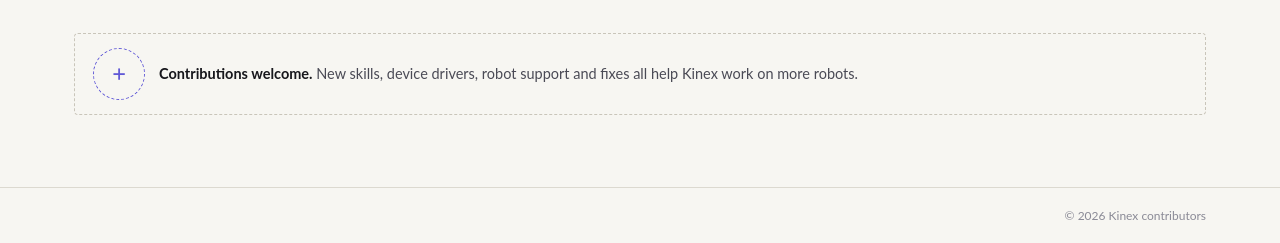
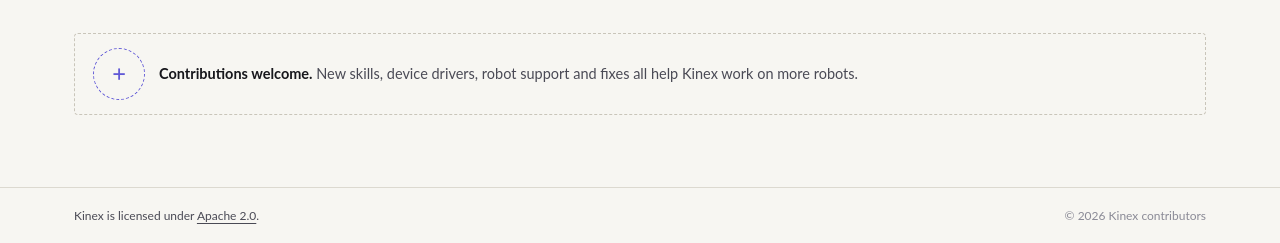
Before and after one commit to stacx-lab/stacx-lab.github.io, an Astro site: page / in a window 1280 px wide. Shown: the part 5318-5561 px from the top of the page. Built offline with nearby package versions, Linux system fonts and the light colour scheme; Astro itself is replaced by a stand-in of ours; a web font is replaced by a local one.

Commit message:
Show Kinex Apache 2.0 license in website footer

```diff
--- a/src/components/Footer.astro
+++ b/src/components/Footer.astro
@@ -1,5 +1,10 @@
+---
+import { site } from '../config';
+---
+
 <footer class="foot" data-pagefind-ignore>
   <div class="wrap row">
+    <span>Kinex is licensed under <a href={`${site.repo}/blob/main/LICENSE`}>Apache 2.0</a>.</span>
     <span class="dim">© {new Date().getFullYear()} Kinex contributors</span>
   </div>
 </footer>
@@ -7,6 +12,8 @@
   .foot { border-top: 1px solid var(--rule); margin-top: 72px; font-size: 12px; color: var(--ink-2); }
   :global(.docs-page) .foot { margin-top: 0; }
   .row { display: flex; flex-wrap: wrap; gap: 12px 28px; align-items: center; padding-block: 18px; }
+  .row a { text-decoration: underline; text-underline-offset: 3px; }
+  .row a:hover { color: var(--accent); }
   .row > :last-child { margin-left: auto; }
   @media (max-width: 640px) { .row > :last-child { margin-left: 0; } }
 </style>
```
